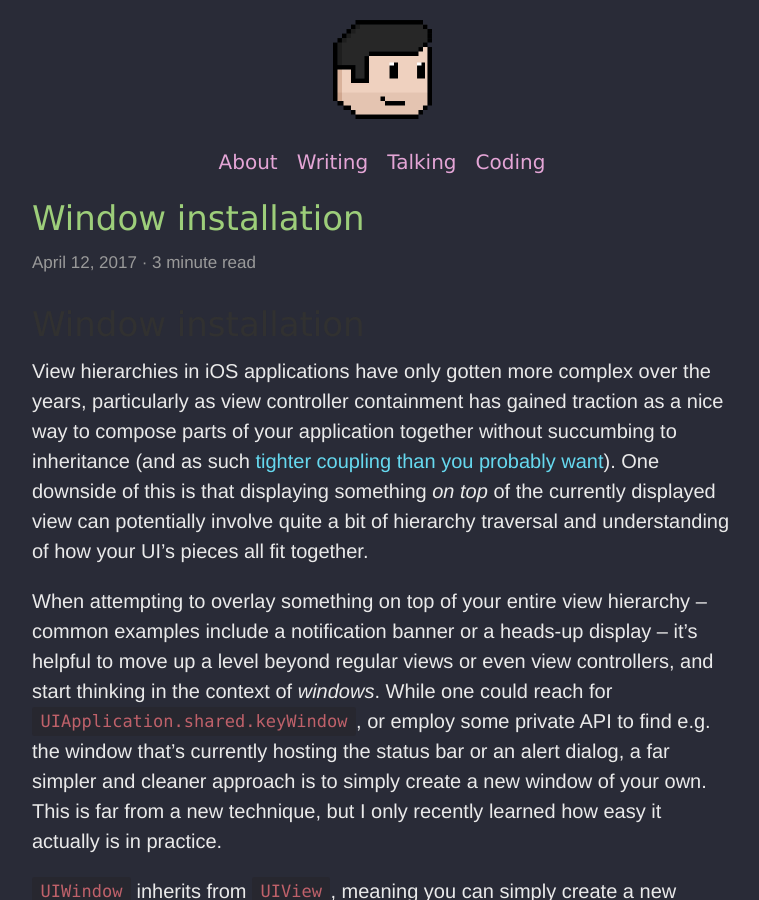
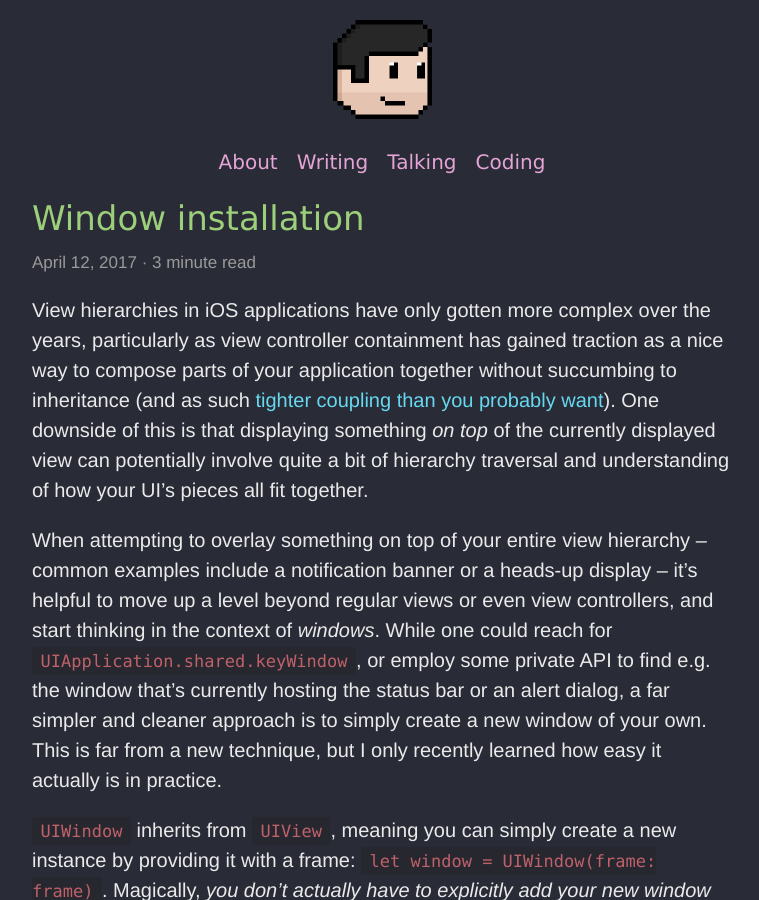
Before and after one commit to irace/irace.github.com, a Jekyll site: the page built from _posts/2017-04-12-window-installation.md, in a window 1280 px wide and 900 px high. Shown: the whole window, without its empty margins (258-1017 px from the left). Built offline with Jekyll 4.4.1, drawn with Linux system fonts in a browser that asks for light colours.

Commit message:
Remove extra title

```diff
--- a/_posts/2017-04-12-window-installation.md
+++ b/_posts/2017-04-12-window-installation.md
@@ -4,8 +4,6 @@ title: Window installation
 permalink: window
 date: 2017-04-12
 ---
-
-# Window installation
 
 View hierarchies in iOS applications have only gotten more complex over the years, particularly as view controller containment has gained traction as a nice way to compose parts of your application together without succumbing to inheritance (and as such [tighter coupling than you probably want](https://en.wikipedia.org/wiki/Composition_over_inheritance)). One downside of this is that displaying something _on top_ of the currently displayed view can potentially involve quite a bit of hierarchy traversal and understanding of how your UI’s pieces all fit together.
 
```
